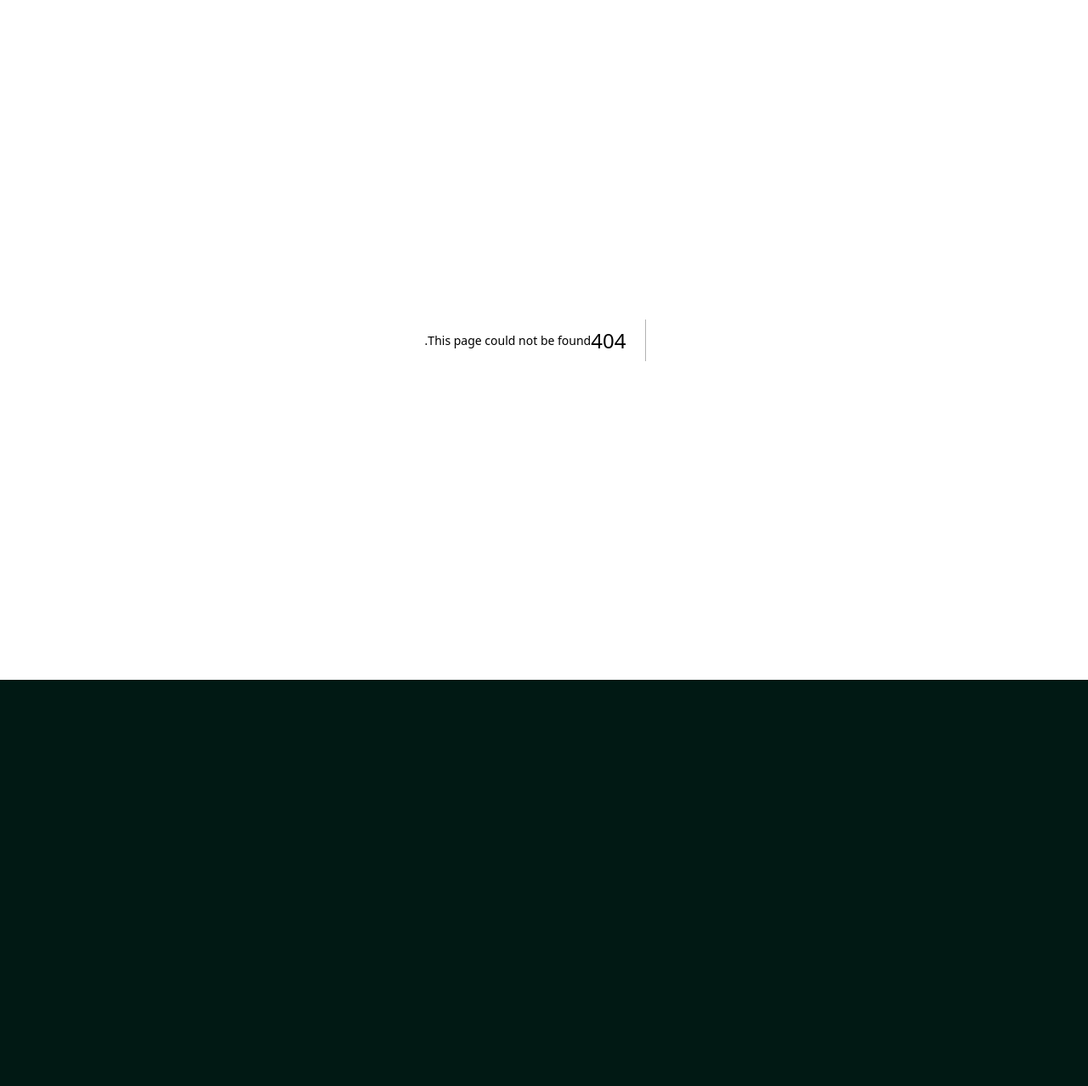
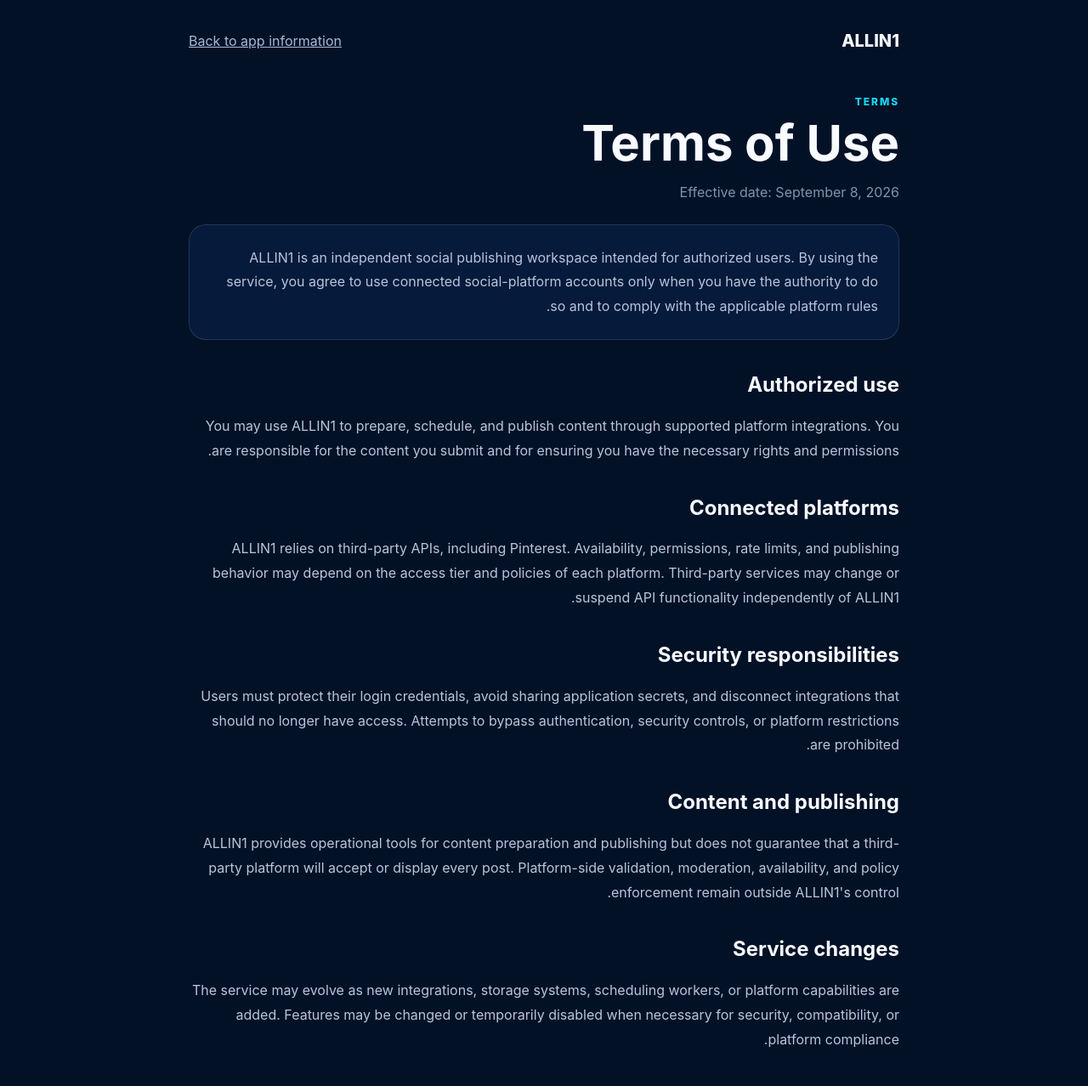
Before and after one commit to hma2026/Saudi800800, a Next.js app: page /allin1/terms in a window 1280 px wide. Before the commit this address had no page. Shown: the top 1278 px of the page at 85% size. Before the commit the page ends 800 px from the top, so only its background shows below. Built offline with nearby package versions, Linux system fonts and the light colour scheme.

Commit message:
Add ALLIN1 terms on public domain

```diff
--- /dev/null
+++ b/app/allin1/terms/page.tsx
@@ -0,0 +1,50 @@
+import type { Metadata } from 'next';
+import Link from 'next/link';
+
+export const metadata: Metadata = {
+  title: 'Terms of Use — ALLIN1',
+  description: 'Terms of Use for the independent ALLIN1 social publishing application.',
+};
+
+const shell: React.CSSProperties = {minHeight:'100vh',background:'#031127',color:'#F7FAFF',fontFamily:'Inter, Arial, sans-serif'};
+const wrap: React.CSSProperties = {maxWidth:880,margin:'0 auto',padding:'36px 22px 72px'};
+const text: React.CSSProperties = {color:'#B8C5DB',lineHeight:1.8};
+
+export default function TermsPage(){
+  return <main style={shell}><div style={wrap}>
+    <nav style={{display:'flex',justifyContent:'space-between',alignItems:'center',gap:16,flexWrap:'wrap',marginBottom:52}}>
+      <Link href="/allin1" style={{color:'#F7FAFF',textDecoration:'none',fontWeight:800,fontSize:20}}>ALLIN1</Link>
+      <Link href="/allin1" style={{color:'#A9B9D4'}}>Back to app information</Link>
+    </nav>
+    <div style={{fontSize:12,fontWeight:800,letterSpacing:'.16em',color:'#19D7F4'}}>TERMS</div>
+    <h1 style={{fontSize:'clamp(38px,7vw,58px)',lineHeight:1.08,margin:'10px 0 10px'}}>Terms of Use</h1>
+    <p style={{color:'#8292AC'}}>Effective date: September 8, 2026</p>
+
+    <div style={{marginTop:28,border:'1px solid rgba(169,185,212,.18)',background:'rgba(10,35,78,.55)',borderRadius:20,padding:24}}>
+      <p style={{...text,margin:0}}>ALLIN1 is an independent social publishing workspace intended for authorized users. By using the service, you agree to use connected social-platform accounts only when you have the authority to do so and to comply with the applicable platform rules.</p>
+    </div>
+
+    <h2 style={{marginTop:38}}>Authorized use</h2>
+    <p style={text}>You may use ALLIN1 to prepare, schedule, and publish content through supported platform integrations. You are responsible for the content you submit and for ensuring you have the necessary rights and permissions.</p>
+
+    <h2 style={{marginTop:38}}>Connected platforms</h2>
+    <p style={text}>ALLIN1 relies on third-party APIs, including Pinterest. Availability, permissions, rate limits, and publishing behavior may depend on the access tier and policies of each platform. Third-party services may change or suspend API functionality independently of ALLIN1.</p>
+
+    <h2 style={{marginTop:38}}>Security responsibilities</h2>
+    <p style={text}>Users must protect their login credentials, avoid sharing application secrets, and disconnect integrations that should no longer have access. Attempts to bypass authentication, security controls, or platform restrictions are prohibited.</p>
+
+    <h2 style={{marginTop:38}}>Content and publishing</h2>
+    <p style={text}>ALLIN1 provides operational tools for content preparation and publishing but does not guarantee that a third-party platform will accept or display every post. Platform-side validation, moderation, availability, and policy enforcement remain outside ALLIN1's control.</p>
+
+    <h2 style={{marginTop:38}}>Service changes</h2>
+    <p style={text}>The service may evolve as new integrations, storage systems, scheduling workers, or platform capabilities are added. Features may be changed or temporarily disabled when necessary for security, compatibility, or platform compliance.</p>
+
+    <h2 style={{marginTop:38}}>Termination of access</h2>
+    <p style={text}>Access may be disabled when authorization is withdrawn, when a connected account is disconnected, or when continued access would create a security or compliance risk.</p>
+
+    <h2 style={{marginTop:38}}>No sale of platform credentials</h2>
+    <p style={text}>ALLIN1 does not sell OAuth credentials or connected-account access. Credentials are used only to perform authorized application functions.</p>
+
+    <footer style={{marginTop:56,paddingTop:22,borderTop:'1px solid rgba(169,185,212,.16)',color:'#8292AC'}}>© 2026 ALLIN1 · <Link href="/allin1/privacy" style={{color:'#8DE9FF'}}>Privacy Policy</Link></footer>
+  </div></main>;
+}
```
